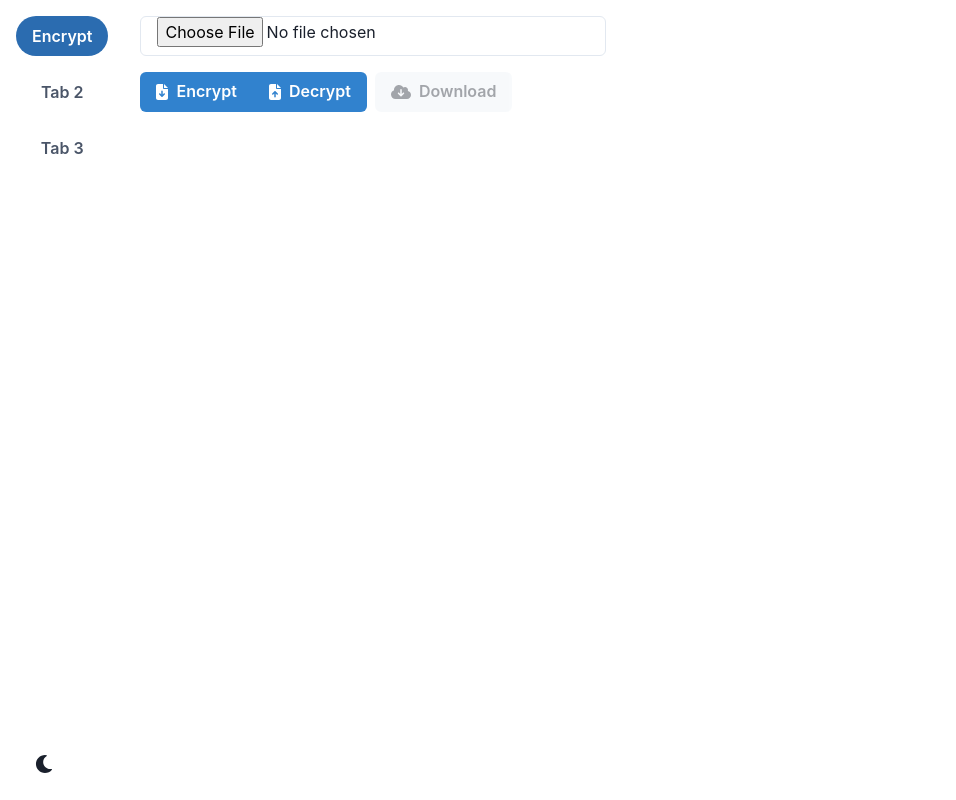
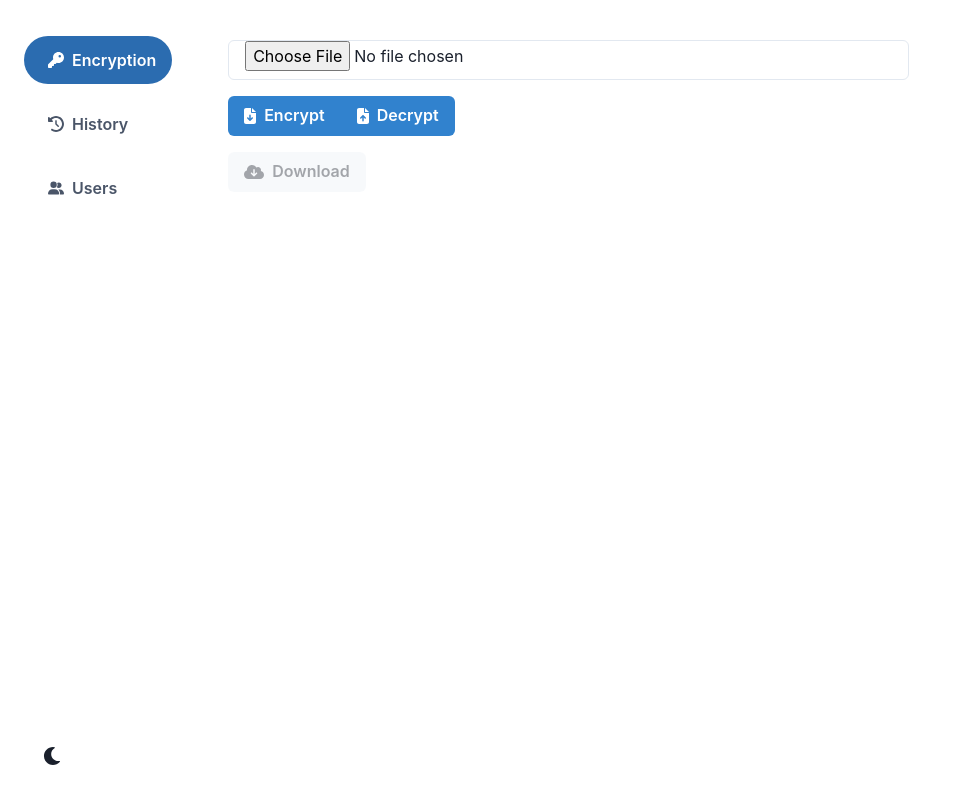
Before and after one commit to noisyboy25/crypto-web, a React (Create React App) app in the folder client/: page / in a window 1280 px wide. Shown: the whole page, without its empty margins (0-956 px from the left). Built offline with nearby package versions, Linux system fonts and the light colour scheme.

Commit message:
Add icons to tabs

```diff
--- a/client/src/components/App.tsx
+++ b/client/src/components/App.tsx
@@ -10,21 +10,37 @@ import {
   TabPanel,
   Tabs,
   Text,
+  Icon,
   theme,
 } from '@chakra-ui/react';
+import {
+  faClockRotateLeft,
+  faKey,
+  faUserGroup,
+} from '@fortawesome/free-solid-svg-icons';
+import { FontAwesomeIcon } from '@fortawesome/react-fontawesome';
 import { ColorModeSwitcher } from './ColorModeSwitcher';
 import { UploadForm } from './UploadForm';
 
 export const App = () => (
   <ChakraProvider theme={theme}>
     <Tabs variant="solid-rounded" colorScheme="blue" orientation="vertical">
-      <Grid minH="100vh" templateColumns="repeat(5, 1fr)">
-        <GridItem colSpan={1} p={4}>
-          <Flex flexDirection="column" minH="100%" gap={4}>
+      <Grid minH="100vh" templateColumns="repeat(5, 1fr)" p={6} gap={10}>
+        <GridItem colSpan={1}>
+          <Flex flexDirection="column" minH="100%" pt={3}>
             <TabList gap={4}>
-              <Tab>Encrypt</Tab>
-              <Tab>Tab 2</Tab>
-              <Tab>Tab 3</Tab>
+              <Tab justifyContent="left">
+                <Icon as={FontAwesomeIcon} icon={faKey} m={2} />
+                Encryption
+              </Tab>
+              <Tab justifyContent="left">
+                <Icon as={FontAwesomeIcon} icon={faClockRotateLeft} m={2} />
+                History
+              </Tab>
+              <Tab justifyContent="left">
+                <Icon as={FontAwesomeIcon} icon={faUserGroup} m={2} />
+                Users
+              </Tab>
             </TabList>
             <Spacer />
             <ColorModeSwitcher alignSelf="start" />
--- a/client/src/components/UploadForm.tsx
+++ b/client/src/components/UploadForm.tsx
@@ -1,4 +1,10 @@
-import { Box, Button, ButtonGroup, FormControl, Input } from '@chakra-ui/react';
+import {
+  Button,
+  ButtonGroup,
+  Flex,
+  FormControl,
+  Input,
+} from '@chakra-ui/react';
 import {
   faCloudDownload,
   faFileArrowDown,
@@ -48,11 +54,11 @@ export const UploadForm = () => {
   };
 
   return (
-    <Box>
+    <Flex flexDirection="column" gap={4}>
       <FormControl>
         <Input isRequired type="file" {...register('file')} />
       </FormControl>
-      <ButtonGroup isAttached colorScheme="blue" mt={4}>
+      <ButtonGroup isAttached colorScheme="blue">
         <Button
           onClick={handleSubmit(onEncrypt)}
           leftIcon={<FontAwesomeIcon icon={faFileArrowDown} />}
@@ -66,7 +72,7 @@ export const UploadForm = () => {
           Decrypt
         </Button>
       </ButtonGroup>
-      <ButtonGroup ml={2} mt={4}>
+      <ButtonGroup>
         <Button
           isDisabled={!url}
           leftIcon={<FontAwesomeIcon icon={faCloudDownload} />}
@@ -82,6 +88,6 @@ export const UploadForm = () => {
       >
         Download
       </a>
-    </Box>
+    </Flex>
   );
 };
```
